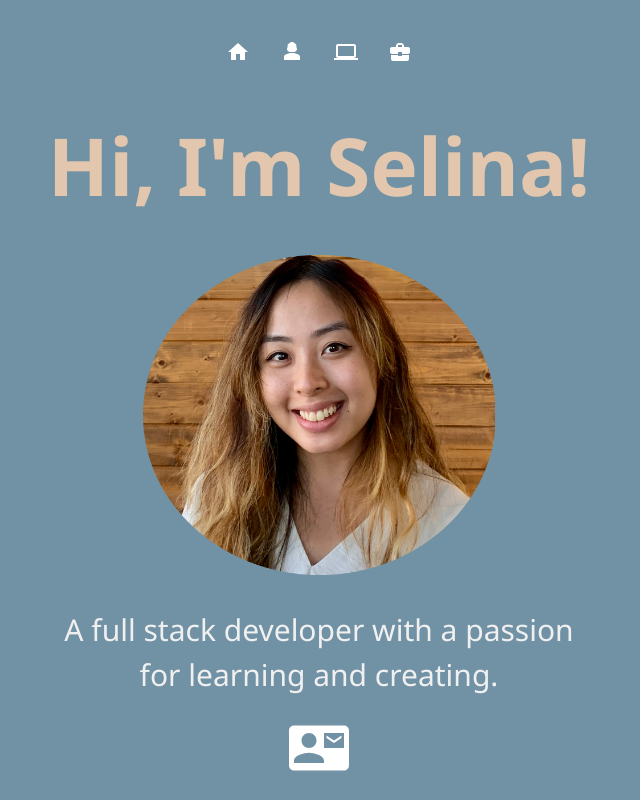
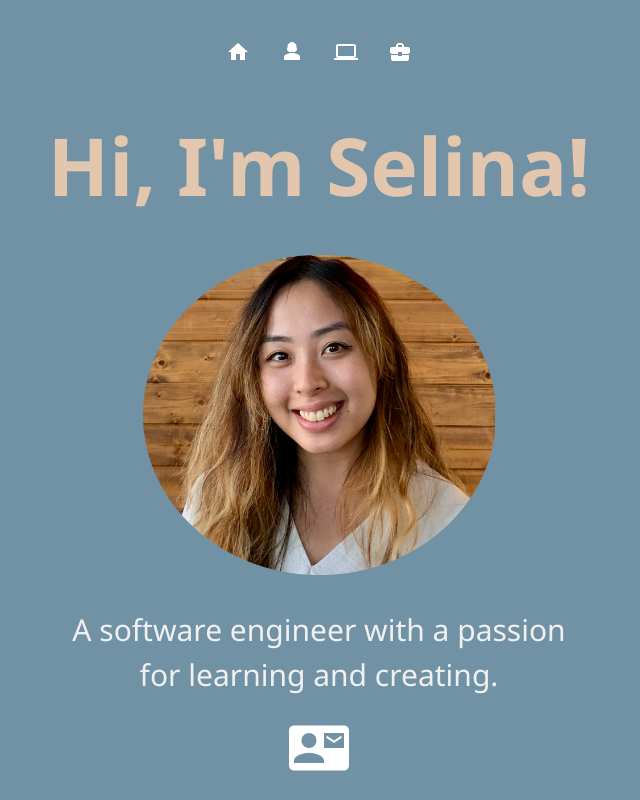
Before and after one commit to selgoobler/personal-portfolio, a React (Create React App) app: page / in a window 1280 px wide. Shown: the top 800 px of the page, without its empty margins (321-961 px from the left). Built offline with nearby package versions, Linux system fonts and the light colour scheme.

Commit message:
code clean up

```diff
--- a/src/pages/Experience.js
+++ b/src/pages/Experience.js
@@ -30,20 +30,17 @@ function Experience() {
               </h6>
             </div>
             <br></br>
-
-
             <div className="text-center pb-2">
               <b>Certificate of Completion</b>
             </div>
             <div className="d-flex justify-content-center mb-3">
               <img src={gh} alt="gh-cert" style={{ height: '15rem' }}></img>
             </div>
-
-
+            <p >
               A 17-week immersive software engineering program for women and
               non-binary students, based in New York City, centered on
               full-stack JavaScript development
-
+            </p>
 
             <h6 className="vertical-timeline-element-title">
               <p className="text-center">
@@ -115,7 +112,7 @@ function Experience() {
             </div>
             <h6 className="vertical-timeline-element-title">
               <p className="text-center">
-                <b>   Courses</b>
+                <b> Courses</b>
               </p>
             </h6>
             <ul>
@@ -124,15 +121,15 @@ function Experience() {
               <li>Data Modeling and Database Management Systems</li>
               <li>Informatics System Analysis and Design</li>
               <h6 className="vertical-timeline-element-title">
-              <p className="text-center">         <b>Program Description</b></p>
+                <p className="text-center">
+                  {' '}
+                  <b>Program Description</b>
+                </p>
               </h6>
-
               Nursing Informatics combines nursing, data management,
               analyzation, and communication, to create and maintain data that
-                empowers healthcare facilities to continually improve and
-                provide quality health care
-
-
+              empowers healthcare facilities to continually improve and provide
+              quality health care
             </ul>
           </div>
         </VerticalTimelineElement>
@@ -198,23 +195,19 @@ function Experience() {
             <ul>
               <li>
                 The flagship nursing school of The City University of New York
-                prepared nurses to practice in complex urban
-                environments with diverse populations
+                prepared nurses to practice in complex urban environments with
+                diverse populations
               </li>
               <li>
                 Accredited by the Commission on Collegiate Nursing Education
               </li>
-
             </ul>
             <h6 className="vertical-timeline-element-title">
               <p className="text-center">
                 <b>Honors</b>
               </p>
             </h6>
-            <ul>
-              <li>Cum Laude, Sigma Theta Tau International, Jenny
-                Hunter Scholar</li>
-            </ul>
+            Cum Laude, Sigma Theta Tau International, Jenny Hunter Scholar
           </div>
         </VerticalTimelineElement>
       </VerticalTimeline>
--- a/src/pages/Home.js
+++ b/src/pages/Home.js
@@ -33,24 +33,8 @@ function Home() {
 
           <div className="prompt">
             <p>
-              A full stack developer with a passion for learning and creating.
+              A software engineer with a passion for learning and creating.
             </p>
-            {/* <LinkedInIcon
-              onClick={(event) =>
-                (window.location.href =
-                  'https://www.linkedin.com/in/sselinang/')
-              }
-            />
-            <a href="mailto:sselinang@gmail.com">
-              <EmailIcon />
-            </a>
-
-            <GithubIcon
-              onClick={(event) =>
-                (window.location.href = 'https://github.com/selgoobler')
-              }
-            /> */}
-
             <div className="action">
               <ContactMailIcon onClick={handleContact} sx={{ fontSize: 50 }} />
               <Popup trigger={popUp} setTrigger={setPopUp}></Popup>
```
Lines whose indentation alone changed are shown as unchanged.
